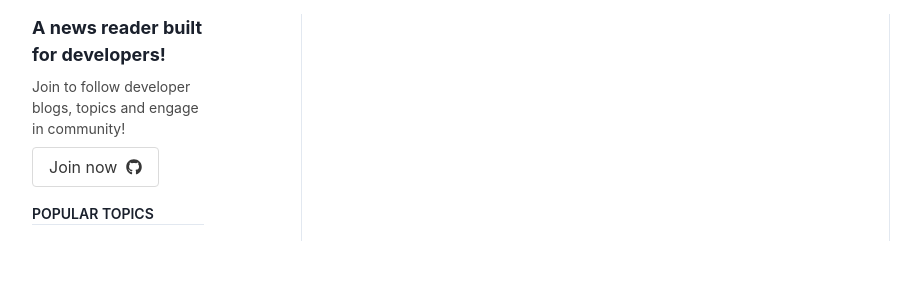
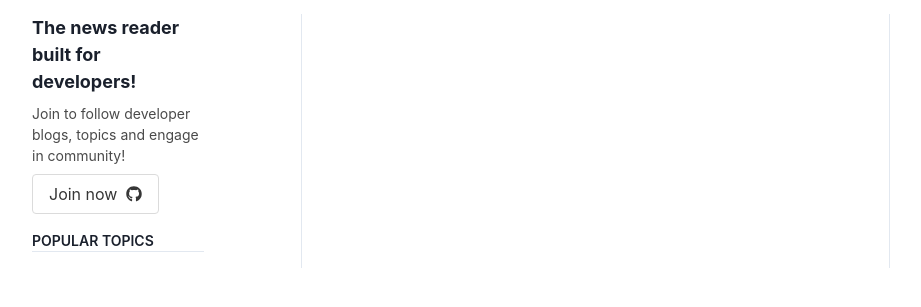
Before and after one commit to diffblog/diff.blog, a Django app: page / in a window 1280 px wide. Shown: the part 58-365 px from the top of the page, without its empty margins (32-953 px from the left). Run offline with Django 3.2, Linux system fonts and the light colour scheme; data that the repository does not hold is empty; style sheets or scripts are compiled from the project's sources; some libraries are stand-ins or nearby versions.

Commit message:
Change A to The in description.

```diff
--- a/templates/home.html
+++ b/templates/home.html
@@ -30,7 +30,7 @@
           {%if not request.user.is_authenticated %}
           <div class="mb-4 w-f drop-shadow-lg">
             <div class="text-lg mb-2 text-gray-900 font-bold">
-            A news reader built for developers!
+            The news reader built for developers!
             </div>
             <div class="text-sm mb-2">
             Join to follow developer blogs, topics and engage in community!
```
